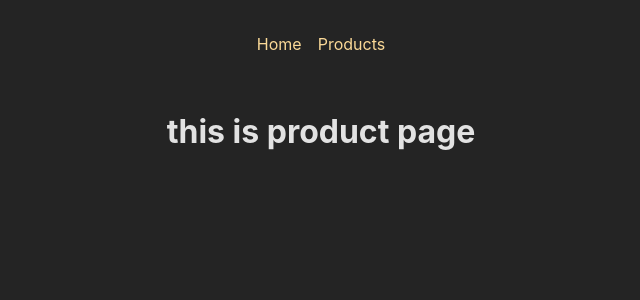
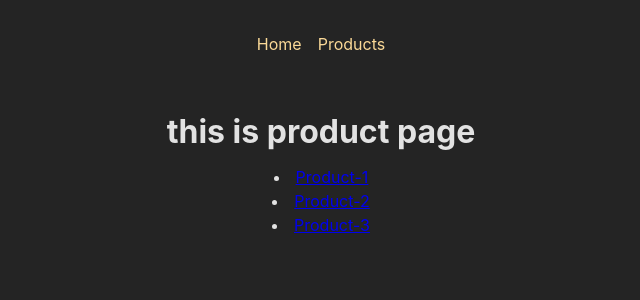
Before and after one commit to Shivam24S/React-Router-Dom, a React (Vite) app: page /products in a window 1280 px wide. Shown: the top 300 px of the page, without its empty margins (319-959 px from the left). Built offline with nearby package versions, Linux system fonts and the light colour scheme.

Commit message:
dynamics Routes

```diff
--- a/src/App.jsx
+++ b/src/App.jsx
@@ -8,6 +8,7 @@ import HomePage from "./Pages/HomePage";
 import Product from "./Pages/Product";
 import MainLayout from "./Routes/MainLayout";
 import ErrorPage from "./Pages/ErrorPage";
+import ProductDetailPage from "./Pages/ProductDetailPage";
 
 // new and good approach for defining routes
 
@@ -19,6 +20,7 @@ const router = createBrowserRouter([
     children: [
       { path: "/", element: <HomePage /> },
       { path: "/products", element: <Product /> },
+      { path: "/products/:productId", element: <ProductDetailPage /> },
     ],
   },
 ]);
--- a/src/Pages/Product.jsx
+++ b/src/Pages/Product.jsx
@@ -1,7 +1,18 @@
+import { Link } from "react-router-dom";
+
 const Product = () => {
   return (
     <>
       <h1>this is product page</h1>
+      <li>
+        <Link to=":/productId"> Product-1</Link>
+      </li>
+      <li>
+        <Link to="products/p2">Product-2</Link>
+      </li>
+      <li>
+        <Link to="products/p3">Product-3</Link>
+      </li>
     </>
   );
 };
--- /dev/null
+++ b/src/Pages/ProductDetailPage.jsx
@@ -0,0 +1,13 @@
+import { useParams } from "react-router-dom";
+
+const ProductDetailPage = () => {
+  const params = useParams();
+  return (
+    <>
+      <h1> this is Product Detail Page</h1>
+      {params.productId}
+    </>
+  );
+};
+
+export default ProductDetailPage;
```
